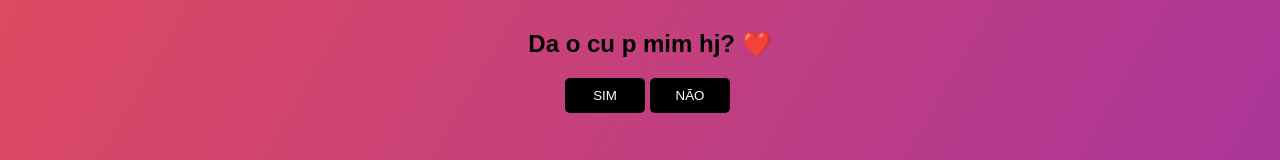
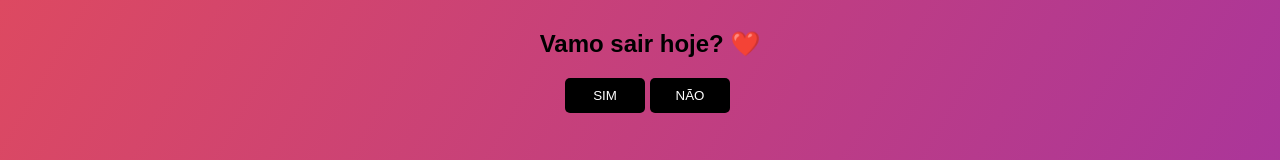
Before and after one commit to RezendeV1inicius/umpedido, a plain HTML site: page index.html in a window 1280 px wide. Shown: the top 160 px of the page. Drawn offline with Linux system fonts and the light colour scheme.

Commit message:
Update index.html

```diff
--- a/index.html
+++ b/index.html
@@ -11,7 +11,7 @@
 
 <body>
     <div id="conteudo">
-        <h2>Da o cu p mim hj? ❤️</h2>
+        <h2>Vamo sair hoje? ❤️</h2>
         <div style="margin: auto;width: 170px;">
             <button style="position: fixed;display: block;" class="btn" onclick="sim()">SIM</button>
             <button class="btn" onclick="desvia(this)" onmouseover="desvia(this)" style="position: absolute;">NÃO</button>
```
